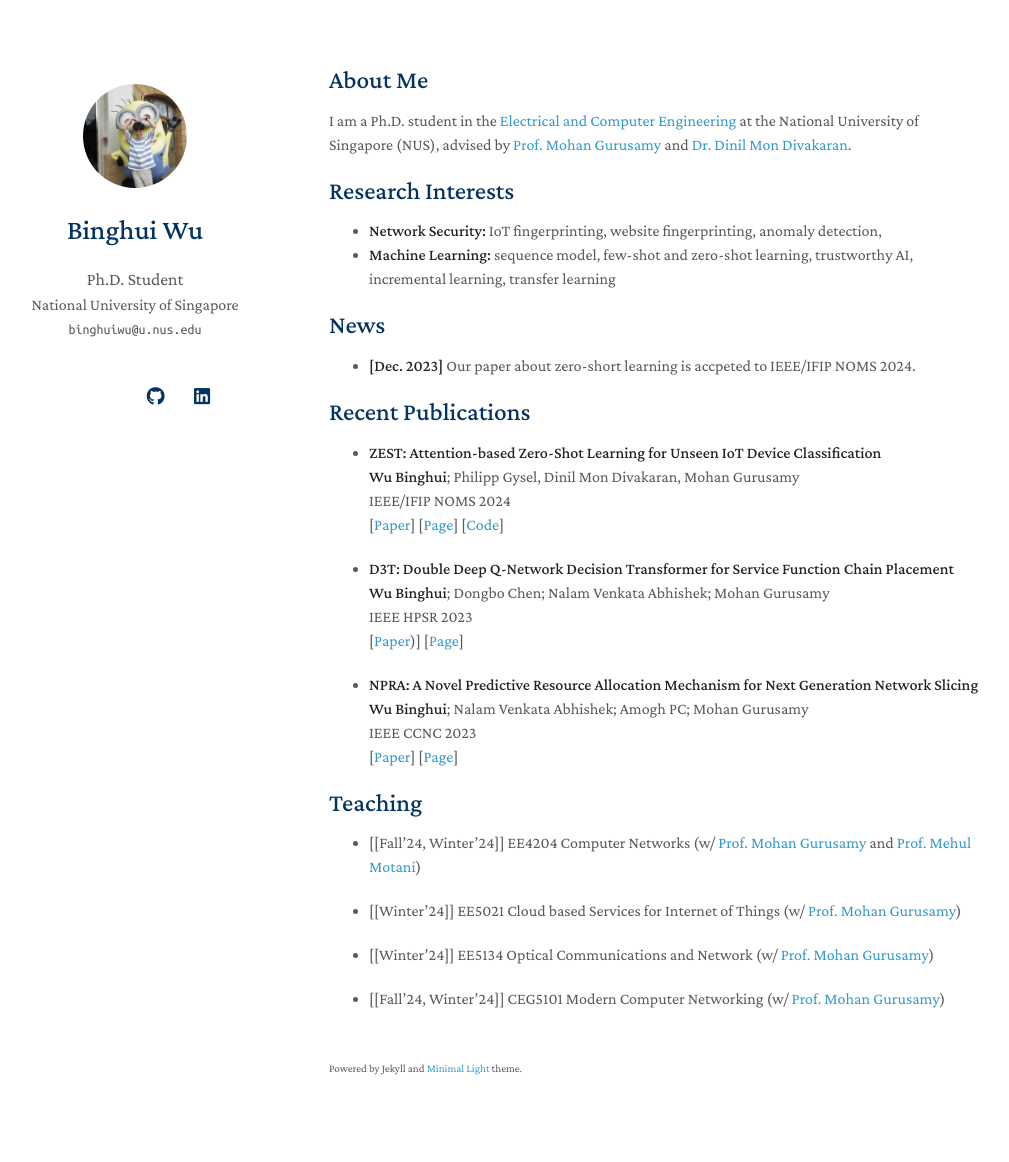
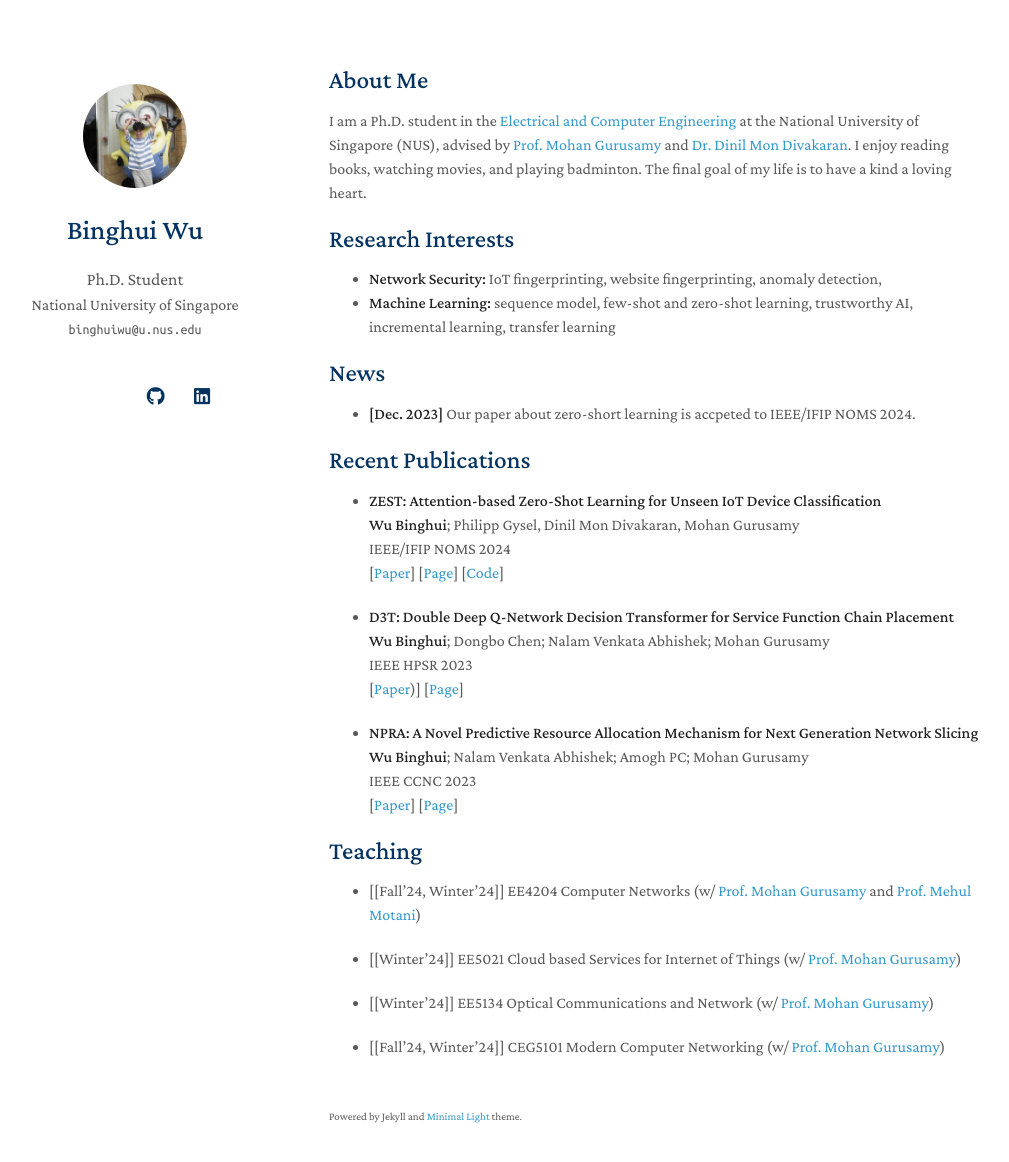
Before and after one commit to Binghui99/binghuiweb.github.io, a Jekyll site: the page built from index.md, in a window 1280 px wide and 1197 px high. Shown: the top 1162 px of the window, without its empty margins (141-1150 px from the left). Built offline with Jekyll 4.4.1, drawn with Linux system fonts in a browser that asks for light colours; nearby versions of some CDN libraries; a style sheet for code colours, icons or effects is not loaded; our own code applies the rules of GitHub Pages for plain Markdown files; some of the changed lines change nothing that is shown.

Commit message:
Update index.md

```diff
--- a/index.md
+++ b/index.md
@@ -4,7 +4,8 @@ layout: homepage
 
 ## About Me
 
-I am a Ph.D. student in the [Electrical and Computer Engineering](https://cde.nus.edu.sg/ece/) at the National University of Singapore (NUS), advised by [Prof. Mohan Gurusamy](https://cde.nus.edu.sg/ece/staff/mohan-gurusamy/) and [Dr. Dinil Mon Divakaran](https://www.dinil.net/).
+I am a Ph.D. student in the [Electrical and Computer Engineering](https://cde.nus.edu.sg/ece/) at the National University of Singapore (NUS), advised by [Prof. Mohan Gurusamy](https://cde.nus.edu.sg/ece/staff/mohan-gurusamy/) and [Dr. Dinil Mon Divakaran](https://www.dinil.net/). I enjoy reading books, watching movies, and playing badminton. The final goal of my life is to have a kind a loving heart.
+
 
 ## Research Interests
 
@@ -24,7 +25,7 @@ I am a Ph.D. student in the [Electrical and Computer Engineering](https://cde.nu
   <br>
   IEEE/IFIP NOMS 2024
   <br>
-  [[Paper](https://arxiv.org/pdf/2310.08036.pdf)]
+  [[Paper](https://drive.google.com/file/d/1yF6F47R_1AhOs3sw8REVj_S2_5bEqUSz/view?usp=sharing)]
   [[Page](https://arxiv.org/abs/2310.08036)]
   [[Code](https://github.com/Binghui99/ZEST)]
 
@@ -36,7 +37,7 @@ I am a Ph.D. student in the [Electrical and Computer Engineering](https://cde.nu
   <br>
   IEEE HPSR 2023
   <br>
-  [[Paper](https://ieeexplore.ieee.org/abstract/document/10147969))]
+  [[Paper](https://drive.google.com/file/d/1nPp_TBMvYnbv_Ms6Vg-HLodOGQWHWRjj/view?usp=sharing))]
   [[Page](https://ieeexplore.ieee.org/abstract/document/10147969)]
 
 - **NPRA: A Novel Predictive Resource Allocation Mechanism for Next Generation Network Slicing**
@@ -45,7 +46,7 @@ I am a Ph.D. student in the [Electrical and Computer Engineering](https://cde.nu
   <br>
   IEEE CCNC 2023
   <br>
-  [[Paper](https://ieeexplore.ieee.org/abstract/document/10060670)]
+  [[Paper](https://drive.google.com/file/d/1MdcpmFcZ2j7lDfg23bHDKtgZEfKouFe-/view?usp=sharing)]
   [[Page](https://ieeexplore.ieee.org/abstract/document/10060670)]
 
 
```
